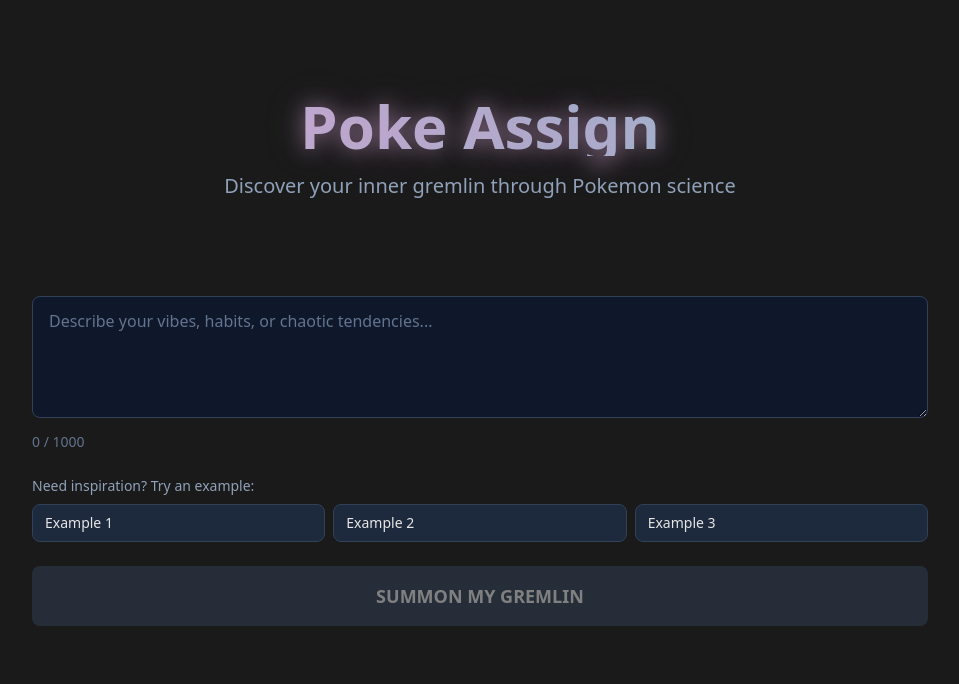
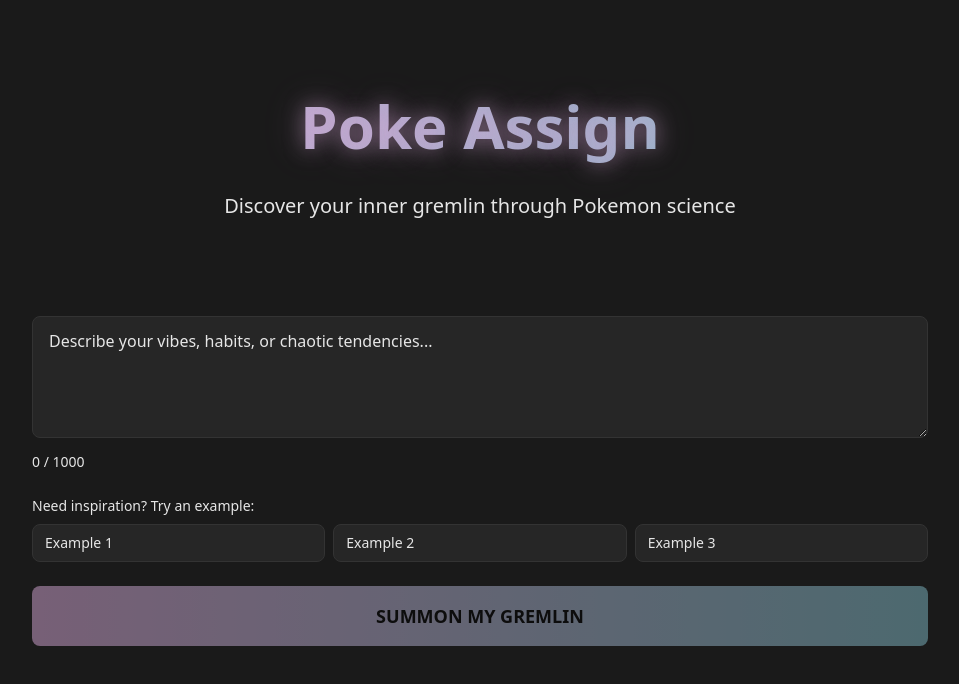
Before and after one commit to Handale1808/Poke-Assign, a Next.js app: page / in a window 1280 px wide. Shown: the top 684 px of the page, without its empty margins (160-1119 px from the left). Built offline with nearby package versions, Linux system fonts and the light colour scheme.

Commit message:
colour scheme change and implementation

```diff
--- a/app/components/Hero.tsx
+++ b/app/components/Hero.tsx
@@ -1,14 +1,17 @@
 // src/app/components/Hero.tsx
 
-'use client';
+"use client";
 
 export default function Hero() {
   return (
-    <div className="text-center py-12 md:py-16">
-      <h1 className="text-4xl md:text-5xl lg:text-6xl font-bold gradient-text glow-purple animate-scale-in mb-4">
+    <div className="text-center py-12 md:py-16 px-4">
+      <h1 className="text-4xl md:text-5xl lg:text-6xl font-bold gradient-text glow-purple animate-scale-in mb-4 pb-5">
         Poke Assign
       </h1>
-      <p className="text-lg md:text-xl text-slate-400 animate-fade-in" style={{ animationDelay: '200ms' }}>
+      <p
+        className="text-lg md:text-xl text-[var(--colour-text)] animate-fade-in"
+        style={{ animationDelay: "200ms" }}
+      >
         Discover your inner gremlin through Pokemon science
       </p>
     </div>
--- a/app/components/SubmissionForm.tsx
+++ b/app/components/SubmissionForm.tsx
@@ -116,9 +116,9 @@
           value={inputText}
           onChange={(e) => setInputText(e.target.value)}
           placeholder="Describe your vibes, habits, or chaotic tendencies..."
-          className={`w-full min-h-[120px] px-4 py-3 bg-slate-900 border rounded-lg resize-y focus:outline-none focus:ring-2 focus:ring-purple-500 text-slate-100 placeholder-slate-500 transition-all ${
+          className={`w-full min-h-[120px] px-4 py-3 bg-[var(--colour-bg-card)] border rounded-lg resize-y focus:outline-none focus:ring-2 focus:ring-purple-500 text-[var(--colour-text)] placeholder-[var(--colour-text)] transition-all ${
             isLoading ? 'opacity-50 cursor-not-allowed' : ''
-          } ${error ? 'border-red-500' : 'border-slate-700'}`}
+          } ${error ? 'border-red-500' : 'border-[var(--colour-border)]'}`}
           disabled={isLoading}
           rows={4}
         />
@@ -129,7 +129,7 @@
                 ? 'text-red-400'
                 : charCount > 900
                 ? 'text-yellow-400'
-                : 'text-slate-500'
+                : 'text-[var(--colour-text)]'
             }`}
           >
             {charCount} / 1000
@@ -144,7 +144,7 @@
       )}
 
       <div>
-        <p className="text-sm text-slate-400 mb-2">Need inspiration? Try an example:</p>
+        <p className="text-sm text-[var(--colour-text)] mb-2">Need inspiration? Try an example:</p>
         <div className="flex flex-col sm:flex-row gap-2">
           {EXAMPLE_TEXTS.map((example, index) => (
             <button
@@ -152,7 +152,7 @@
               type="button"
               onClick={() => handleExampleClick(example)}
               disabled={isLoading}
-              className="flex-1 px-3 py-2 text-sm bg-slate-800 hover:bg-slate-700 border border-slate-700 rounded-lg transition-colors disabled:opacity-50 disabled:cursor-not-allowed text-left"
+              className="flex-1 px-3 py-2 text-sm bg-[var(--colour-bg-card)] hover:bg-slate-700 border border-[var(--colour-border)] rounded-lg transition-colors disabled:opacity-50 disabled:cursor-not-allowed text-left"
             >
               Example {index + 1}
             </button>
@@ -163,7 +163,7 @@
       <button
         type="submit"
         disabled={isLoading || charCount < 10 || charCount > 1000}
-        className="w-full px-8 py-4 bg-gradient-to-r from-purple-600 to-cyan-600 hover:from-purple-500 hover:to-cyan-500 disabled:from-slate-700 disabled:to-slate-700 disabled:cursor-not-allowed rounded-lg font-bold text-lg transition-all hover:scale-105 active:scale-98 disabled:scale-100 disabled:opacity-50 flex items-center justify-center gap-3"
+        className="w-full px-8 py-4 gradient-purple-cyan hover:from-purple-500 hover:to-cyan-500 disabled:from-slate-700 disabled:to-slate-700 disabled:cursor-not-allowed rounded-lg font-bold text-lg transition-all hover:scale-105 active:scale-98 disabled:scale-100 disabled:opacity-50 flex items-center justify-center gap-3"
       >
         {isLoading ? (
           <>
@@ -171,7 +171,7 @@
             <span>SUMMONING...</span>
           </>
         ) : (
-          <span>SUMMON MY GREMLIN</span>
+          <span className="text-black">SUMMON MY GREMLIN</span>
         )}
       </button>
     </form>
--- a/app/globals.css
+++ b/app/globals.css
@@ -1,32 +1,38 @@
 @import "tailwindcss";
 
 @theme {
-  --color-bg-primary: #1a1a1a;
-  --color-bg-card: #262626;
-  --color-accent-purple: #d4a5d3;
-  --color-accent-cyan: #7fb8c4;
+  --colour-bg-primary: #1a1a1a;
+  --colour-bg-card: #262626;
+  --colour-border: #333333;
+  --colour-accent-purple: #d4a5d3;
+  --colour-accent-cyan: #7fb8c4;
+  --colour-text: #e6e6e6;
 
-  --color-pastel-lavender: #f0d9ef;
-  --color-pastel-pink: #fcdce1;
-  --color-pastel-yellow: #ffe6bb;
-  --color-pastel-sage: #e9ecce;
-  --color-pastel-mint: #cde9dc;
-  --color-pastel-blue: #c4dfe5;
+  --colour-pastel-lavender: #f0d9ef;
+  --colour-pastel-pink: #fcdce1;
+  --colour-pastel-yellow: #ffe6bb;
+  --colour-pastel-sage: #e9ecce;
+  --colour-pastel-mint: #cde9dc;
+  --colour-pastel-blue: #c4dfe5;
 
   --font-family-sans: var(--font-geist-sans);
   --font-family-mono: var(--font-geist-mono);
 }
 
 body {
-  background-color: #1a1a1a;
+  background-color: var(--colour-bg-primary);
   color: #e6e6e6;
 }
 
 @utility gradient-text {
-  background: linear-gradient(to right, #d4a5d3, #7fb8c4);
+  background: linear-gradient(to right, var(--colour-accent-purple), var(--colour-accent-cyan));
   -webkit-background-clip: text;
   background-clip: text;
   -webkit-text-fill-color: transparent;
+}
+
+@utility gradient-purple-cyan {
+  background: linear-gradient(to right, var(--colour-accent-purple), var(--colour-accent-cyan));
 }
 
 @utility glow-purple {
```
